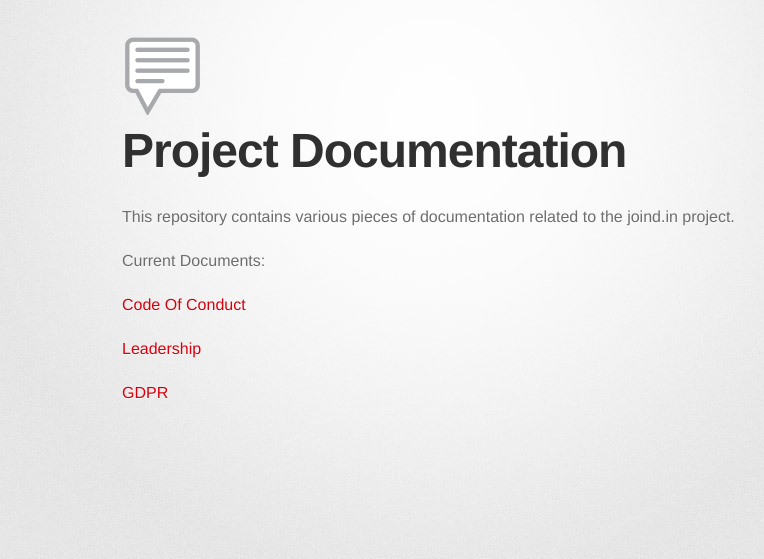
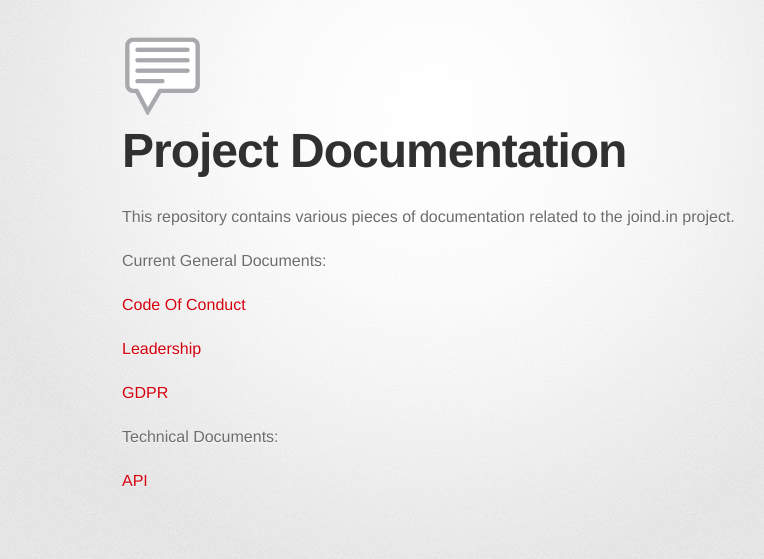
Before and after one commit to joindin/joindin.github.io, a Jekyll site: the page built from index.md, in a window 1280 px wide. Shown: the top 559 px of the page, without its empty margins (208-972 px from the left). Built offline with Jekyll 4.4.1, drawn with Linux system fonts in a browser that asks for light colours; some web fonts are replaced.

Commit message:
Added API

```diff
--- a/index.md
+++ b/index.md
@@ -5,7 +5,7 @@
 
 This repository contains various pieces of documentation related to the joind.in project.
 
-Current Documents:
+Current General Documents:
 
 [Code Of Conduct]
 
@@ -13,10 +13,14 @@
 
 [GDPR]
 
+Technical Documents:
 
+[API]
 
 [Leadership]: https://joindin.github.io/project_leadership
 
 [Code Of Conduct]: https://joindin.github.io/CODE_OF_CONDUCT
 
 [GDPR]: https://joindin.github.io/GDPR
+
+[API]: http://joindin.github.io/joindin-api/
```
